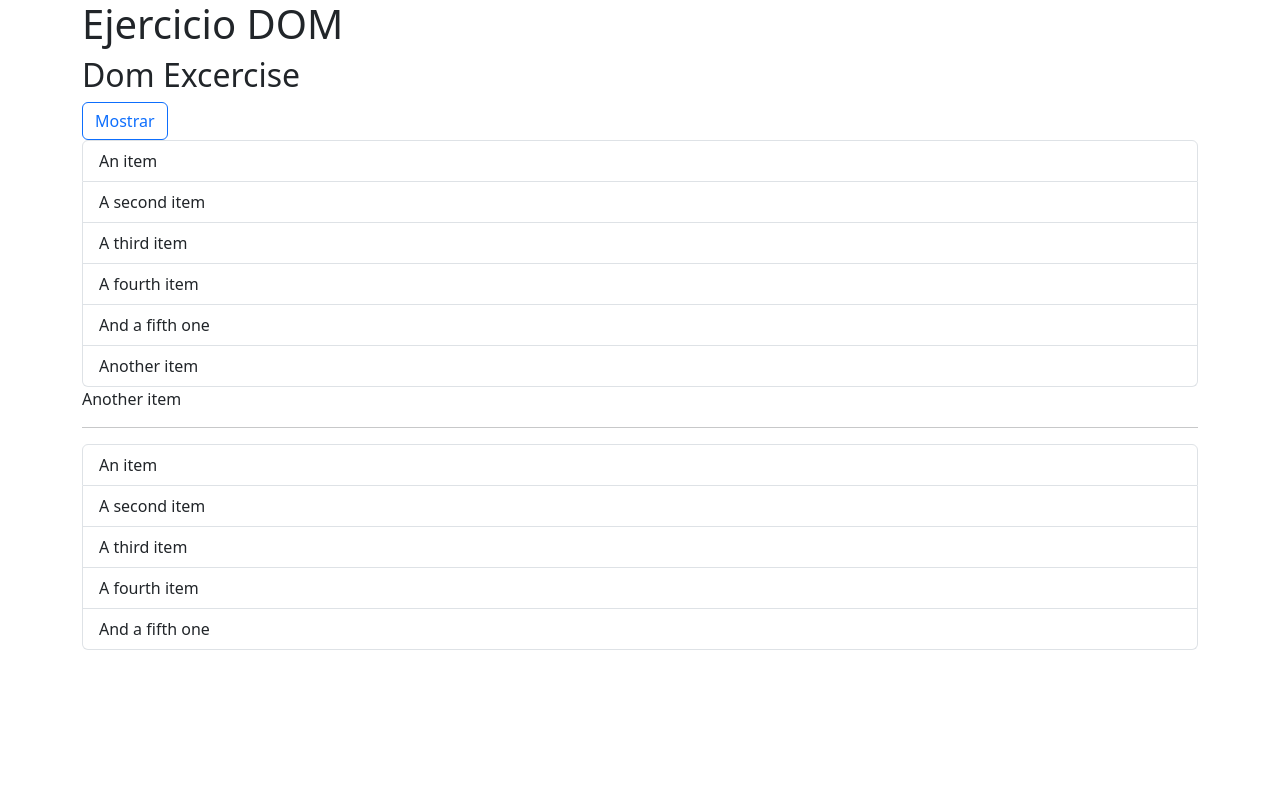
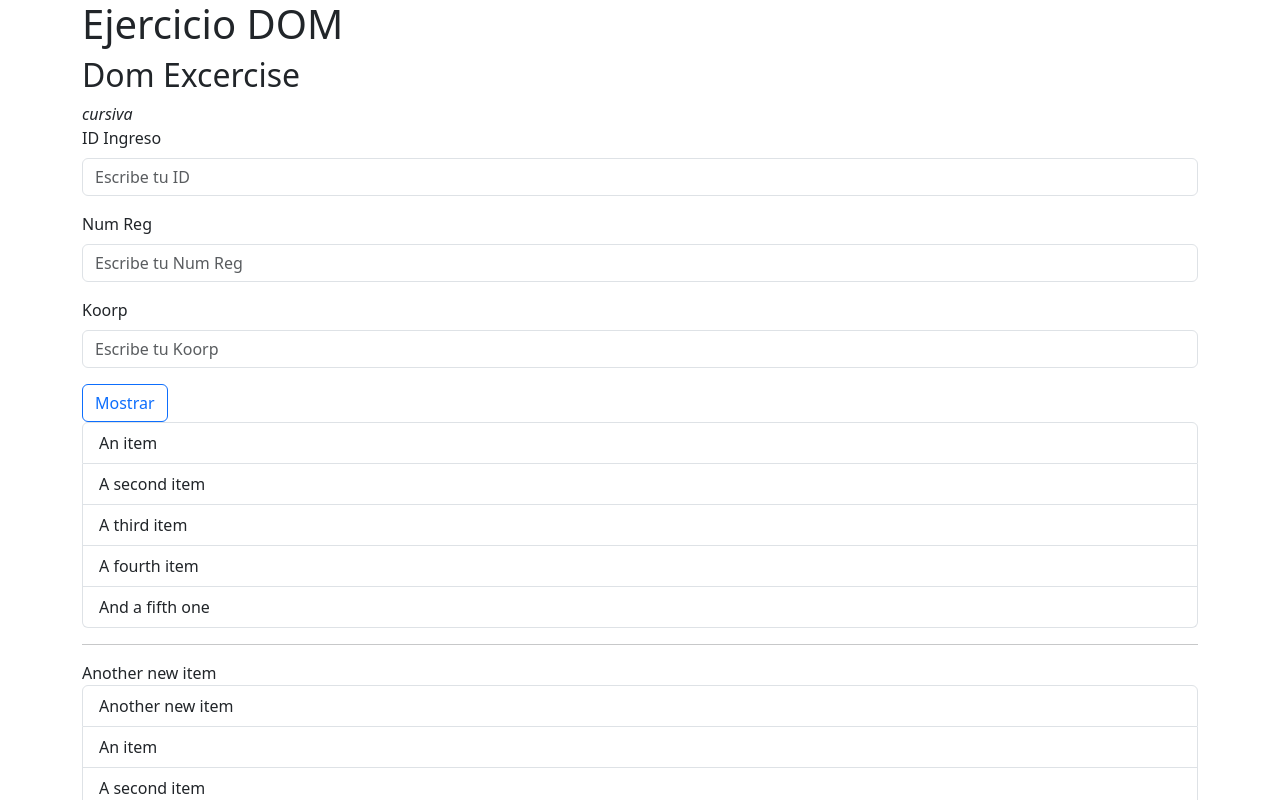
Before and after one commit to Macel6B/ejercicioDOM, a plain HTML site: page index.html in a window 1280 px wide. Both pictures are taken after a click on the button "Mostrar". Shown: the top 800 px of the page. Drawn offline with nearby package versions, Linux system fonts and the light colour scheme.

Commit message:
Actualización de método insertAdjacentHTML, función para convertir a mayúsculas y eventos blur

```diff
--- a/index.html
+++ b/index.html
@@ -11,7 +11,28 @@
     <main class="container">
         <h1 id="encabezado1">DOM Ejercicio</h1>
         <h2 id="encabezado2">DOM Ejercicio</h2>
-        <button type="button" id="btnMostrar" class="btn btn-outline-primary">Mostrar</button>
+        <em onclick="modifica();">cursiva</em>
+
+        <form>
+            <div class="mb-3">
+                <label for="txtID" class="form-label">ID Ingreso</label>
+                <input type="email" class="form-control" id="txtID" placeholder="Escribe tu ID">
+            </div>
+            <div class="mb-3">
+                <label for="txtReg" class="form-label">Num Reg</label>
+                <input type="Numero de Registro" class="form-control" id="txtReg" placeholder="Escribe tu Num Reg">
+            </div>
+            <div class="mb-3">
+                <label for="txtKoorp" class="form-label">Koorp</label>
+                <input type="Koorp" class="form-control" id="txtKoorp" placeholder="Escribe tu Koorp">
+            </div>
+
+
+
+            <button type="button" id="btnMostrar" class="btn btn-outline-primary">Mostrar</button>
+
+        </form>
+
 
         <ul class="list-group">
             <li class="list-group-item">An item</li>
@@ -30,6 +51,21 @@
         </ul>
     </main>
 
+    <!-- ejercicios jc final -->
+
+    <!-- off canvas -->
+
+    <!-- <div class="offcanvas offcanvas-start show" tabindex="-1" id="offcanvas" aria-labelledby="offcanvasLabel">
+        <div class="offcanvas-header">
+          <h5 class="offcanvas-title" id="offcanvasLabel">Offcanvas</h5>
+          <button type="button" class="btn-close" data-bs-dismiss="offcanvas" aria-label="Close"></button>
+        </div>
+        <div class="offcanvas-body">
+          Content for the offcanvas goes here. You can place just about any Bootstrap component or custom elements here.
+        </div>
+      </div> -->
+
+
     <script href="https://cdn.jsdelivr.net/npm/bootstrap@5.3.5/dist/css/bootstrap.min.css" rel="stylesheet" integrity="sha384-SgOJa3DmI69IUzQ2PVdRZhwQ+dy64/BUtbMJw1MZ8t5HZApcHrRKUc4W0kG879m7" crossorigin="anonymous"></script></script>
     <script src="./main.js"></script>
 </body>
--- a/main.js
+++ b/main.js
@@ -5,19 +5,19 @@ let btnMostrar = document.getElementById("btnMostrar");
 let encabezado1 = document.getElementById("encabezado1");
 let encabezado2 = document.getElementById("encabezado2");
 let listas = document.getElementsByTagName("ul");
-let elementos = document.getElementsByClassName("list-group-item");
-let otroElemento = document.querySelector("ul>li");
+let txtReg = document.getElementById("txtReg");
+let txtID = document.getElementById("txtID");
 
-console.log("otro elemento", otroElemento);
+// console.log("otro elemento", otroElemento);
 
 
-console.log(listas.length);
+// console.log(listas.length);
 
-console.log(listas.item(1));
+// console.log(listas.item(1));
 
-console.log(elementos.length);
+// console.log(elementos.length);
 
-console.log(elementos.item(2));
+// console.log(elementos.item(2));
 
 
 encabezado1.innerText = "Ejercicio DOM";
@@ -28,20 +28,48 @@ console.log(encabezado1.innerText);
 
 // Boton Especial
 
-btnMostrar.addEventListener("click", function (event){
+btnMostrar.addEventListener("click", function (event) {
     event.preventDefault();
     console.log("botón btn Modificar presionado");
 
     let elementoUno = document.createElement("li");
-    elementoUno.innerText="Another item"; // Equivalente a <li>Another item</li>
+    elementoUno.innerText = "Another item"; // Equivalente a <li>Another item</li>
     elementoUno.classList.add("list-group-item");
 
     let elementoDos = elementoUno.cloneNode(true);
 
     // listas.item(0).before(elementoUno);
     // listas.item(0).prepend(elementoDos);
-    listas.item(0).append(elementoUno);
-    listas.item(0).after(elementoDos);
+    // listas.item(0).append(elementoUno);
+    // listas.item(0).after(elementoDos);
 
+    // listas.item(1).insertAdjacentElement("afterbegin", elementoDos)
+    // listas.item(1).insertAdjacentElement("beforeend", elementoUno)
+
+    listas.item(1).insertAdjacentHTML("beforebegin", `<li class="list-group-item">Another new item</li>`)
+    listas.item(1).insertAdjacentHTML("afterend", `<li class="list-group-item">Another before begin \n item</li>`)
+    listas.item(1).insertAdjacentHTML("afterbegin", `<li class="list-group-item">Another new item</li>`)
+    listas.item(1).insertAdjacentHTML("beforeend", `<li class="list-group-item">Another before begin \n item</li>`)
+
+}); //btnMostrar
+
+//Load se ejecuta cuando termina de cargar todos los elementos de la página
+window.addEventListener("load", function (event){
+    console.log("Se terminó de cargar la página");
+
+}); //load
+
+function txtToUpper(event){
+    event.preventDefault();
+    event.target.value = event.target.value.trim().toUpperCase();
+}
+
+// blur -> cuando se sale del campo
+txtID.addEventListener("blur", txtToUpper); //txtID
+txtKoorp.addEventListener("blur", txtToUpper); //txtKoorp
+
+txtReg.addEventListener("blur", function (event){
+    event.preventDefault();
+    txtReg.value = txtReg.value.trim().slice(0,10);
 
 });
```
